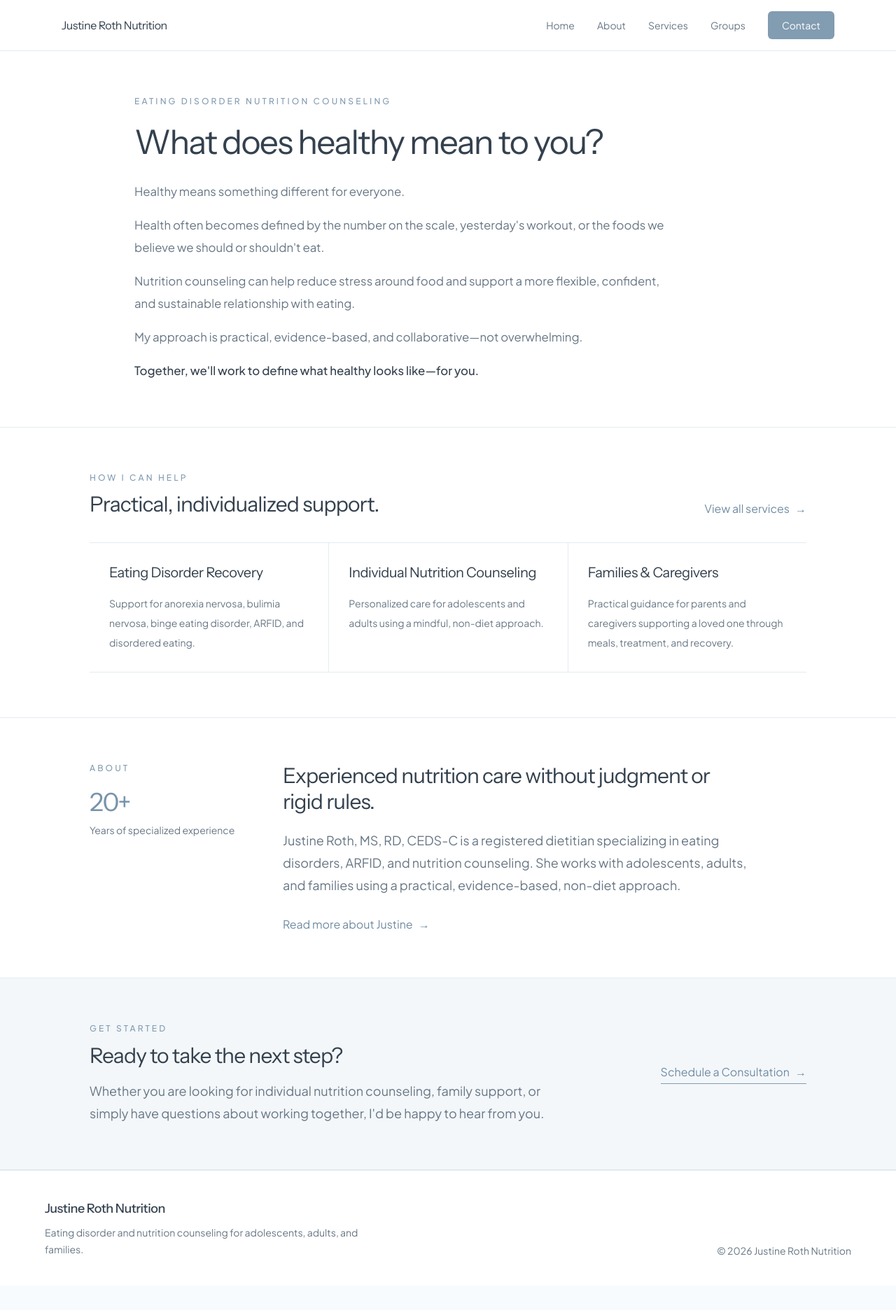
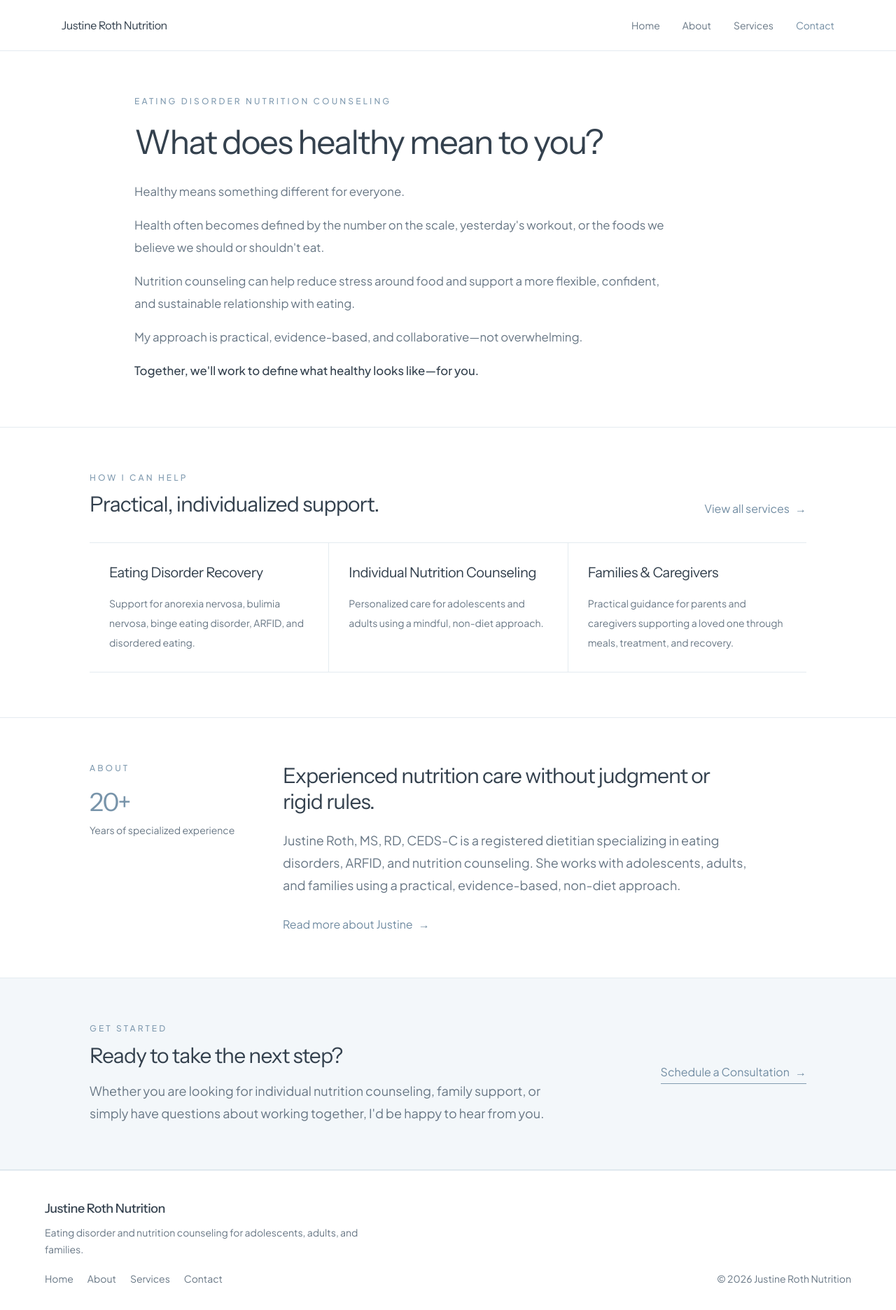
Before and after one commit to justinerothrd/justine-roth-nutrition, a Next.js app: page / in a window 1280 px wide. Shown: the top 1872 px of the page at 70% size. Before the commit the page ends 1837 px from the top, so only its background shows below. Built offline with nearby package versions, Linux system fonts and the light colour scheme.

Commit message:
Update layout.tsx

```diff
--- a/app/layout.tsx
+++ b/app/layout.tsx
@@ -28,7 +28,6 @@ const navLinks = [
   { href: "/", label: "Home" },
   { href: "/about", label: "About" },
   { href: "/services", label: "Services" },
-  { href: "/groups", label: "Groups" },
 ];
 
 export default function RootLayout({
@@ -66,20 +65,20 @@ export default function RootLayout({
 
               <Link
                 href="/contact"
-                className="rounded-md bg-[#829CB1] px-5 py-2.5 text-white transition-colors hover:bg-[#708A9F]"
+                className="text-[#718CA2] transition-colors hover:text-[#526D83]"
               >
                 Contact
               </Link>
             </nav>
 
             <details className="relative md:hidden">
-              <summary className="cursor-pointer list-none border border-[#D3DEE6] px-4 py-2 text-sm text-[#34414E]">
+              <summary className="cursor-pointer list-none text-sm text-[#34414E]">
                 Menu
               </summary>
 
               <nav
                 aria-label="Mobile navigation"
-                className="absolute right-0 top-12 w-56 border border-[#E4EBF0] bg-white p-3 shadow-lg"
+                className="absolute right-0 top-10 w-52 border border-[#E4EBF0] bg-white p-3 shadow-lg"
               >
                 <div className="flex flex-col">
                   {navLinks.map((link) => (
@@ -94,7 +93,7 @@ export default function RootLayout({
 
                   <Link
                     href="/contact"
-                    className="mt-2 bg-[#829CB1] px-4 py-3 text-center text-sm text-white"
+                    className="px-4 py-3 text-sm text-[#718CA2] hover:bg-[#F7FAFC] hover:text-[#526D83]"
                   >
                     Contact
                   </Link>
@@ -117,6 +116,28 @@ export default function RootLayout({
                 Eating disorder and nutrition counseling for adolescents,
                 adults, and families.
               </p>
+
+              <nav
+                aria-label="Footer navigation"
+                className="mt-5 flex flex-wrap gap-x-5 gap-y-3"
+              >
+                {navLinks.map((link) => (
+                  <Link
+                    key={link.href}
+                    href={link.href}
+                    className="transition-colors hover:text-[#526D83]"
+                  >
+                    {link.label}
+                  </Link>
+                ))}
+
+                <Link
+                  href="/contact"
+                  className="transition-colors hover:text-[#526D83]"
+                >
+                  Contact
+                </Link>
+              </nav>
             </div>
 
             <p>© {new Date().getFullYear()} Justine Roth Nutrition</p>
```
